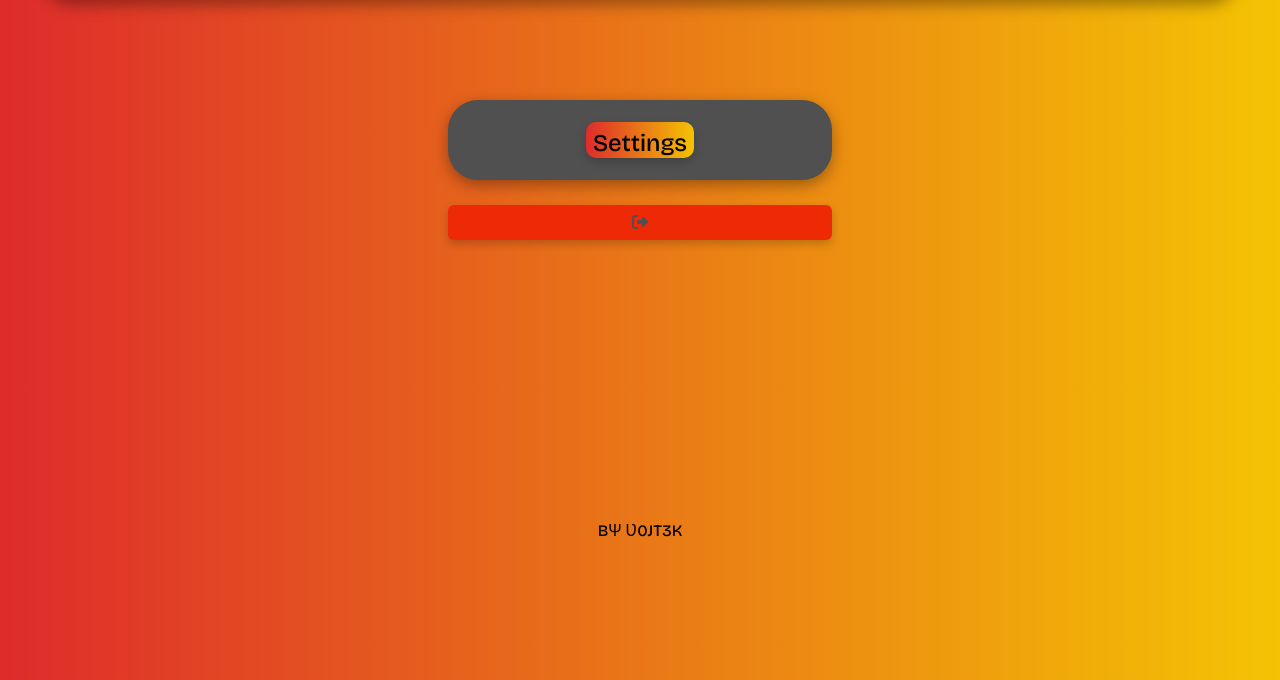
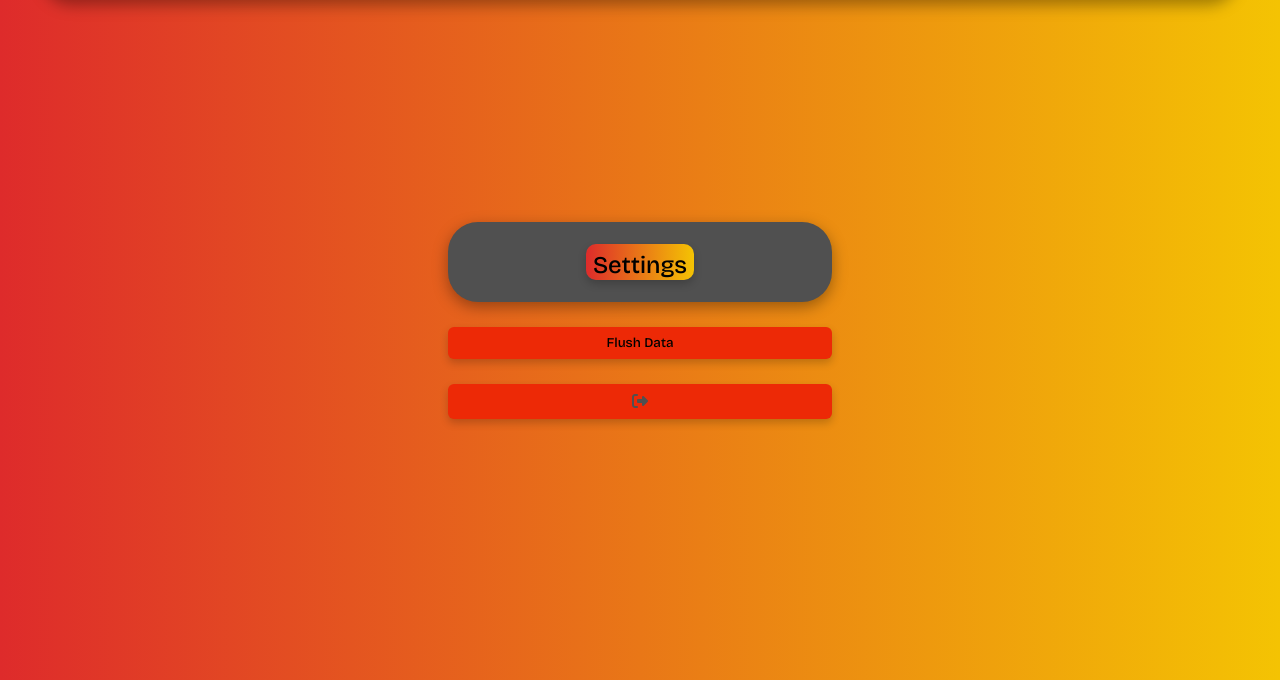
Before and after one commit to vratislavvv/folD, a Django app: template folD/myapp/templates/settings.html in a window 1280 px wide. Shown: the part 120-800 px from the top of the page. Run offline with Django 4.2, Linux system fonts and the light colour scheme; the template is opened without the code that fills it, so the values that code supplies are empty; some libraries are stand-ins or nearby versions.

Commit message:
BETA version

```diff
--- a/folD/myapp/static/styles.css
+++ b/folD/myapp/static/styles.css
@@ -9,7 +9,11 @@
     --logc3-color: #DE2B2B;
 }
 
-@media (max-width: 1200px) {
+@media only screen and (max-width: 1200px) {
+    .INC_container {
+        flex-wrap: wrap;
+    }
+
     .DAS_status,
     .DAS_expenses,
     .DAS_ISI {
@@ -18,8 +22,14 @@
     }
 
     .DAS_container {
-        display: flex;
+        flex-wrap: wrap;
+    }
+}
+
+@media only screen and (max-width: 510px) {
+    .DAS_ul {
         flex-direction: column;
+        align-items: center;
     }
 }
 
@@ -41,10 +51,6 @@ body {
 
 main {
     width: 100%;
-}
-
-footer {
-    bottom: 5px;
 }
 
 .MAINnav {
@@ -232,7 +238,7 @@ i:hover::before {
     padding: 30px;
     border-radius: 30px;
     margin:0 auto;
-    margin-top: 15vh;
+    margin-top: 12vh;
     gap: 2%
 }
 
@@ -245,7 +251,7 @@ i:hover::before {
 
 .DAS_graph {
     width: 100%;
-    height: 64vh;
+    height: 58vh;
     background-color: #505050;
     padding: 30px;
     border-radius: 30px;
@@ -256,7 +262,7 @@ i:hover::before {
     display: flex;
     align-items: center;
     width: 100%;
-    height: 11vh;
+    height: 17vh;
     background-color: #505050;
     padding: 30px;
     border-radius: 30px;
@@ -610,6 +616,29 @@ i:hover::before {
     background: linear-gradient(to left, var(--logc1-color), var(--logc3-color));
 }
 
+.SET_postform2 {
+    display: flex;
+    justify-content: center;
+}
+
+.SET_flush {
+    display: flex;
+    justify-content: center;
+    width: 100%;
+}
+
+.SET_reset_button {
+    display: flex;
+    justify-content: center;
+    width: 30%;
+    padding: 8px 22px;
+    border-radius: 6px;
+    margin-top: 25px;
+    background: rgb(237, 41, 6);
+    transition: all 0.2s ease;
+    border: none;
+    box-shadow: 0 4px 8px 0 rgba(0,0,0,0.2);
+}
 .SET_logout {
     display: flex;
     justify-content: center;
--- a/folD/myapp/templates/layouts/layout.html
+++ b/folD/myapp/templates/layouts/layout.html
@@ -64,7 +64,4 @@
         {% block main %}{% endblock %}
     </main>
 
-    <footer>
-        <p>BΨ Ʋ0JT3K</p>
-    </footer>
 </html>
--- a/folD/myapp/templates/settings.html
+++ b/folD/myapp/templates/settings.html
@@ -12,6 +12,15 @@
             <div class="SET_headline">
                 <p class="SET_headline_text">Settings</p>
             </div>
+            <form method="POST" action="" class="SET_postform1">
+                {% csrf_token %}
+                <div class="SET_flush">
+                    <input type="submit" name="flush_data" value="Flush Data" class="SET_reset_button">
+                </div>
+            </form>
+            <div class="SET_flush">
+
+            </div>
             <div class="SET_logout">
                 <a href="{% url 'logout' %}" class="SET_logout_icon">
                     <i class="fa-solid fa-right-from-bracket"></i>
```
Also changed, not shown: folD/myapp/models.py (+10 -1 lines), folD/myapp/templates/index.html (+2 -8 lines), folD/myapp/views.py (+60 -6 lines), folD/db.sqlite3, folD/myapp/migrations/0020_alter_income_amount1.py (added), folD/myapp/migrations/0021_alter_income_amount1.py (added).
